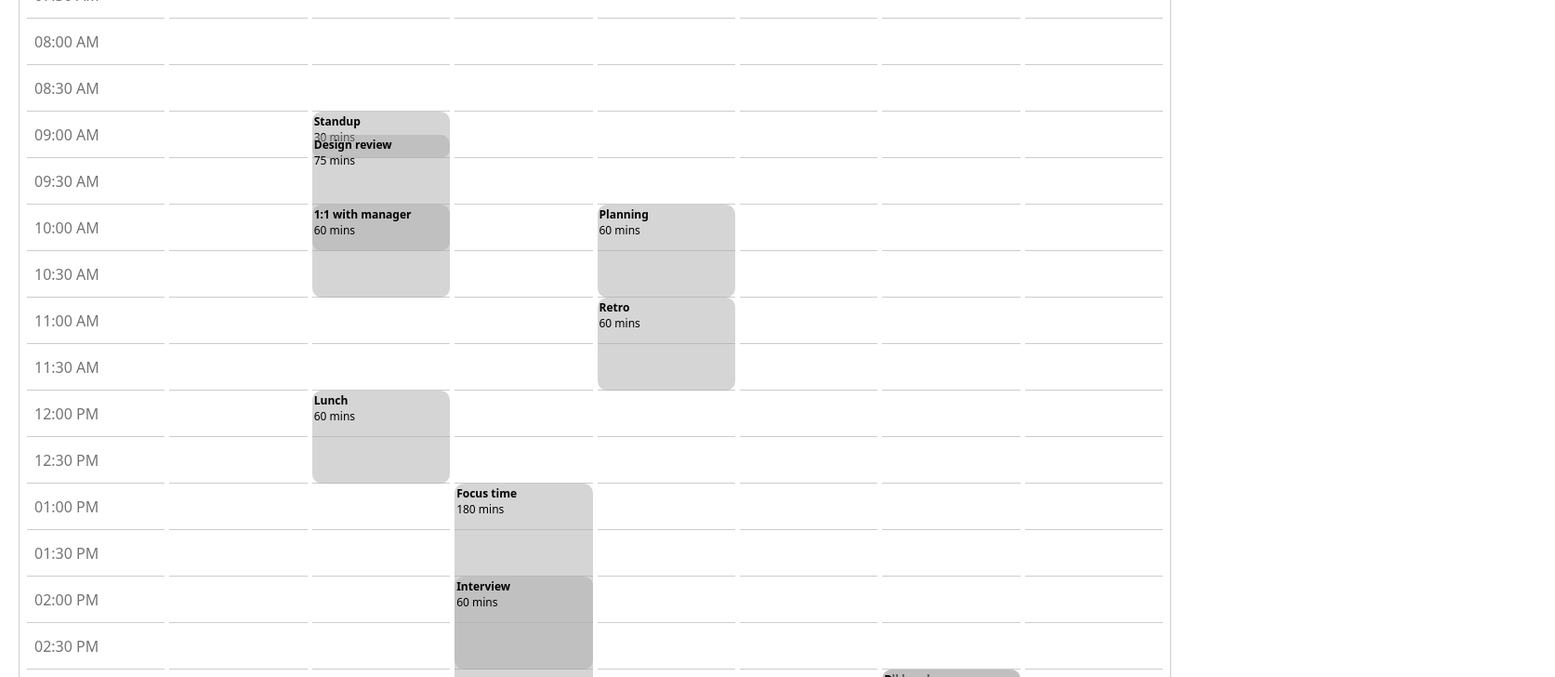
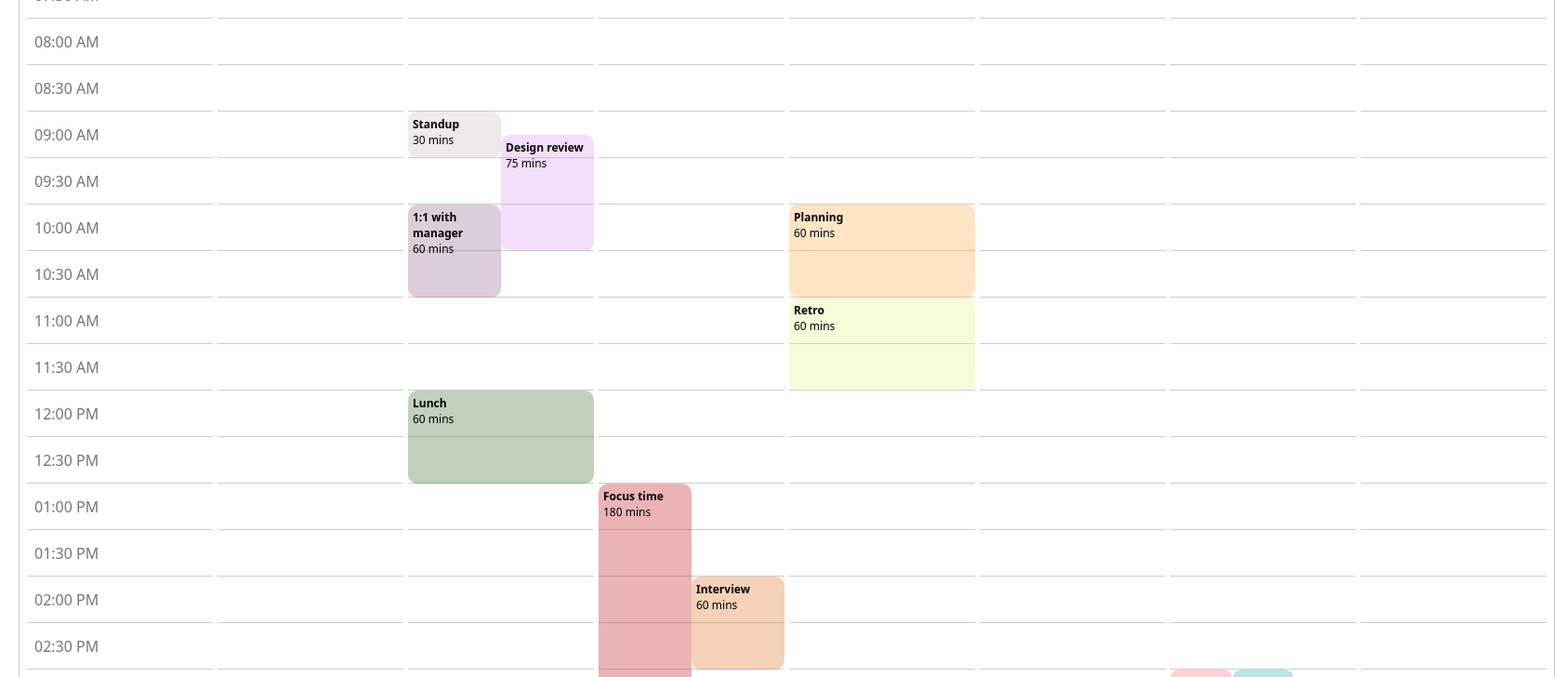
Before and after one commit to Joha99/frontend-systems-design, a React (Vite) app: page / in a window 1280 px wide. Shown: the part 900-1628 px from the top of the page at 93% size, 1673 px wide, since content can reach past the window. Built offline with nearby package versions, Linux system fonts and the light colour scheme.

Commit message:
render events in lanes

```diff
--- a/src/week-calendar/Part1OverlapLayout.tsx
+++ b/src/week-calendar/Part1OverlapLayout.tsx
@@ -32,14 +32,18 @@ import { type CalendarEvent, fetchEvents } from "./mockApi";
 
 const SLOT_DURATION_MIN = 30;
 const SLOT_HEIGHT_PX = 50;
+const COLUMN_WIDTH_PX = 200;
+const MS_IN_MIN = 1000 * 60;
 
 const getDaysOfWeek = (relativeDate: Date = new Date()) => {
   const currentDay = relativeDate.getDay(); // 0 - 6
+
   const sundayOfWeek = new Date(relativeDate);
   sundayOfWeek.setDate(relativeDate.getDate() - currentDay);
   sundayOfWeek.setHours(0, 0, 0, 0);
 
   const weekDays: Date[] = [];
+
   for (let d = 0; d < 7; d++) {
     const currentDay = new Date(sundayOfWeek);
     currentDay.setDate(currentDay.getDate() + d);
@@ -60,14 +64,14 @@ const isToday = (date: Date) => {
 };
 
 const getHalfHourSlots = () => {
-  const totalSlots = (24 * 60) / 30;
+  const totalSlots = (24 * 60) / SLOT_DURATION_MIN;
 
   const slotsStartTime = new Date();
   slotsStartTime.setHours(0, 0, 0, 0);
 
   const halfHourSlots = Array.from({ length: totalSlots }, () => {
     const currTime = new Date(slotsStartTime);
-    slotsStartTime.setMinutes(slotsStartTime.getMinutes() + 30);
+    slotsStartTime.setMinutes(slotsStartTime.getMinutes() + SLOT_DURATION_MIN);
     return currTime;
   });
 
@@ -91,14 +95,11 @@ const getClusters = (eventsInDay: CalendarEvent[]) => {
     const currEnd = new Date(currEvent.end).getTime();
 
     if (currStart < currClusterEnd) {
-      // insert to current cluster
       currCluster.push(currEvent);
-
       if (currEnd > currClusterEnd) {
         currClusterEnd = currEnd;
       }
     } else {
-      // create a new cluster
       currCluster = [currEvent];
       currClusterEnd = currEnd;
       res.push(currCluster);
@@ -107,6 +108,43 @@ const getClusters = (eventsInDay: CalendarEvent[]) => {
 
   console.log("cluster res", res);
   return res;
+};
+
+const getClusterLanes = (cluster: CalendarEvent[]) => {
+  const lanes: CalendarEvent[][] = [];
+
+  for (let i = 0; i < cluster.length; i++) {
+    const currEvent = cluster[i];
+    const currEventStart = new Date(currEvent.start).getTime();
+
+    if (lanes.length === 0) {
+      lanes.push([currEvent]);
+      continue;
+    }
+
+    let addedToExistingLane = false;
+    for (const lane of lanes) {
+      const lastInLane = lane[lane.length - 1];
+      const lastInLaneEnd = new Date(lastInLane.end).getTime();
+
+      if (lastInLaneEnd <= currEventStart) {
+        addedToExistingLane = true;
+        lane.push(currEvent);
+        break;
+      }
+    }
+
+    if (!addedToExistingLane) {
+      lanes.push([currEvent]);
+    }
+  }
+
+  return lanes;
+};
+
+const randomRgba = (alpha = 0.3) => {
+  const channel = () => Math.floor(Math.random() * 256);
+  return `rgba(${channel()}, ${channel()}, ${channel()}, ${alpha})`;
 };
 
 export const Part1OverlapLayout = () => {
@@ -128,8 +166,6 @@ export const Part1OverlapLayout = () => {
     const startDate = new Date(event.start);
     eventsByDay[startDate.getDay()].push(event);
   }
-
-  console.log("eventsByDay", eventsByDay);
 
   return (
     <div style={{ width: "100%", padding: "20px" }}>
@@ -173,41 +209,60 @@ export const Part1OverlapLayout = () => {
             })}
           </div>
           {eventsByDay.map((events, i) => {
+            const clusters = getClusters(events);
+            const clusterLanes = clusters.map((cluster) =>
+              getClusterLanes(cluster),
+            );
+
             return (
               <div className={styles.column}>
                 {halfHourSlots.map((_, i) => {
                   return <div key={i} className={styles.halfHourSlot}></div>;
                 })}
 
-                {events.map((event) => {
-                  const startDate = new Date(event.start);
-                  const dayStart = new Date(event.start);
+                {clusterLanes.map((clusterLane) => {
+                  return clusterLane.map((lane, l) => {
+                    return lane.map((laneEvent) => {
+                      const widthPx = COLUMN_WIDTH_PX / clusterLane.length;
+                      const leftOffsetPx = l * widthPx;
+
+                      const startDate = new Date(laneEvent.start);
+                      const endDate = new Date(laneEvent.end);
+
+                      const dayStart = new Date(laneEvent.start);
                       dayStart.setHours(0, 0, 0, 0);
+
                       const minSinceStart =
-                    (startDate.getTime() - dayStart.getTime()) / (1000 * 60);
-                  const startSlot = minSinceStart / 30;
-                  const topOffset = startSlot * 50;
+                        (startDate.getTime() - dayStart.getTime()) / MS_IN_MIN;
+                      const startSlot = minSinceStart / SLOT_DURATION_MIN;
+                      const topOffsetPx = startSlot * SLOT_HEIGHT_PX;
 
-                  const endDate = new Date(event.end);
                       const durationMin =
-                    (endDate.getTime() - startDate.getTime()) / (1000 * 60);
-                  const slotCount = durationMin / 30;
-                  const height = slotCount * 50;
+                        (endDate.getTime() - startDate.getTime()) / MS_IN_MIN;
+                      const slotCount = durationMin / SLOT_DURATION_MIN;
+                      const height = slotCount * SLOT_HEIGHT_PX;
+
+                      const randomBg = randomRgba();
 
                       return (
                         <div
                           className={styles.event}
                           style={
                             {
-                          "--top-offset": `${topOffset}px`,
                               "--height": `${height}px`,
+                              "--width": `${widthPx}px`,
+                              "--top": `${topOffsetPx}px`,
+                              "--left": `${leftOffsetPx}px`,
+                              "--bg": randomBg,
                             } as CSSProperties
                           }
                         >
-                      <h4>{event.title}</h4>
+                          <h4>{laneEvent.title}</h4>
                           <div>{durationMin} mins</div>
                         </div>
                       );
+                    });
+                  });
                 })}
               </div>
             );
--- a/src/week-calendar/WeekCalendar.module.css
+++ b/src/week-calendar/WeekCalendar.module.css
@@ -2,12 +2,12 @@
   border: 1px solid #ccc;
   border-radius: 10px;
   padding: 8px;
-  inline-size: 100%;
+  inline-size: fit-content;
 }
 
 .weekGrid {
   display: grid;
-  grid-template-columns: repeat(8, 1fr);
+  grid-template-columns: repeat(8, 200px);
   gap: 5px;
 }
 
@@ -60,11 +60,12 @@
 
 .event {
   position: absolute;
-  background-color: rgba(171, 171, 171, 0.5);
-  top: var(--top-offset);
+  background-color: var(--bg);
+  top: var(--top);
   height: var(--height);
+  width: var(--width);
+  left: var(--left);
   font-size: 12px;
-  width: 100%;
   border-radius: 10px;
-  padding: 2px;
+  padding: 5px;
 }
```
Lines whose indentation alone changed are shown as unchanged.
